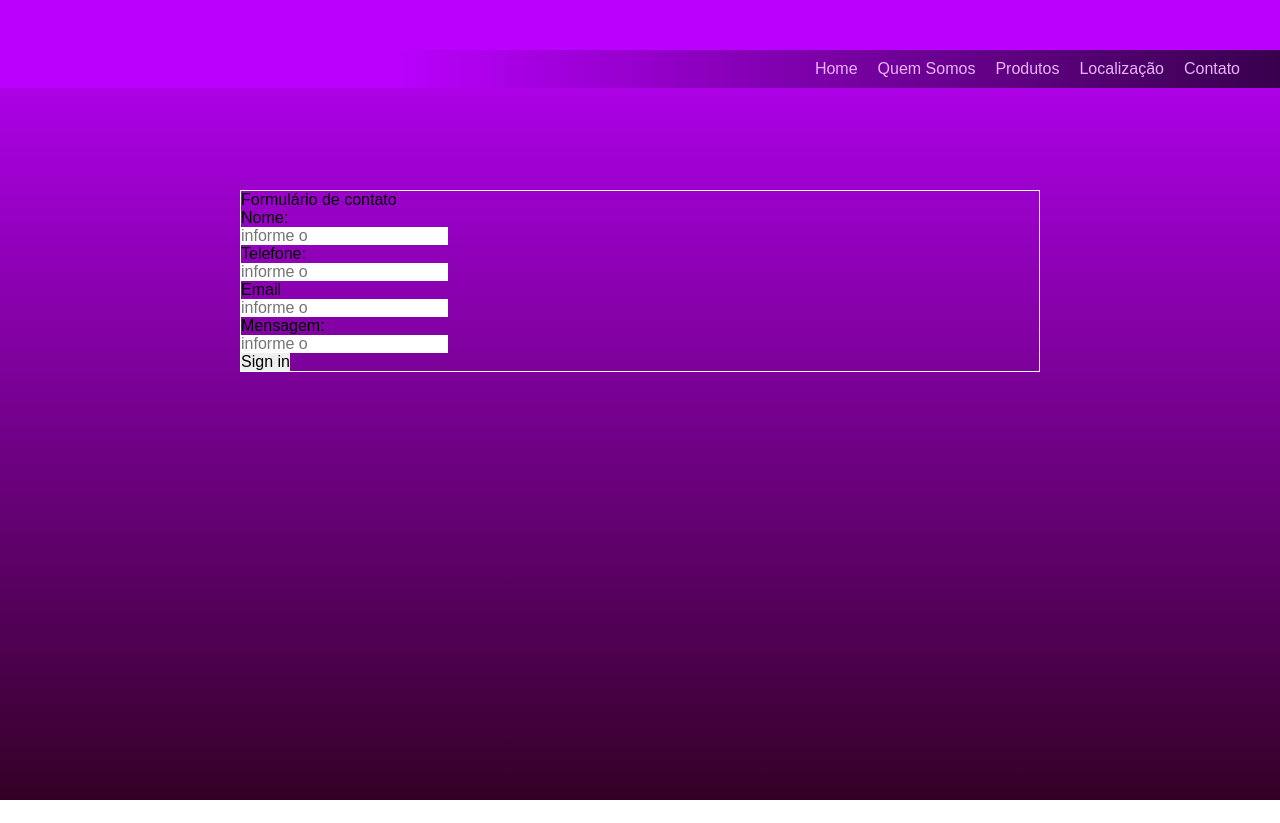
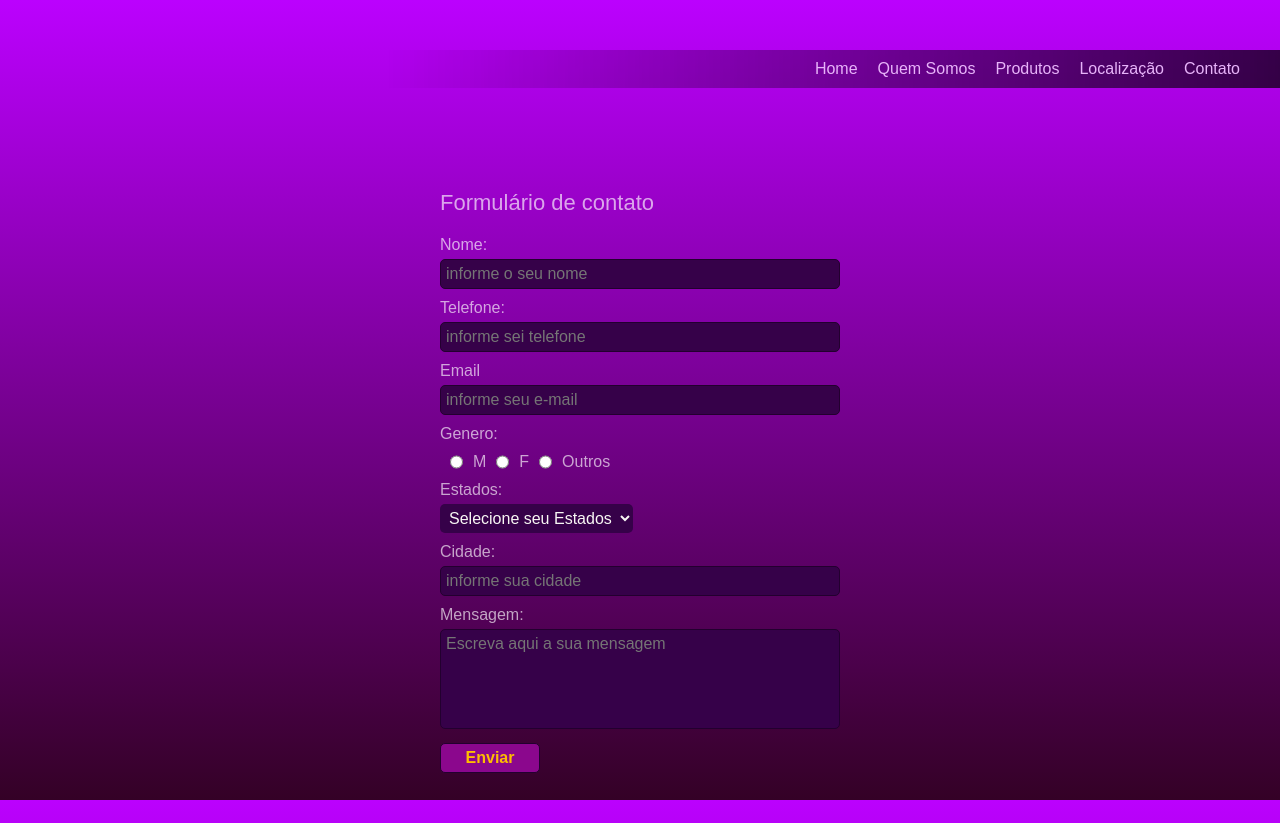
Before and after one commit to fernandodfweb/fernandodfweb.github.io, a plain HTML site: page contato.html in a window 1280 px wide. Before the commit the page ends 800 px from the top, so only its background shows below. Drawn offline with Linux system fonts and the light colour scheme.

Commit message:
Formulário de contato

```diff
--- a/contato.html
+++ b/contato.html
@@ -6,6 +6,7 @@
   <meta http-equiv="X-UA-Compatible" content="IE=edge">
   <meta name="viewport" content="width=device-width, initial-scale=1.0">
   <link rel="stylesheet" href="/css/semantica.css">
+
   <title>Curso Full Stack - Senac</title>
 </head>
 
@@ -29,26 +30,52 @@
 
     <div class="contato">
       <h1>Formulário de contato</h1>
-      <form>
+      <form action="" method="get">
         <div>
-          <label>Nome:</label>
+          <label for="nome">Nome:</label>
           <div>
-            <input type="text" name="nome" placeholder="informe o ">
+            <input type="text" name="nome" id="nome" placeholder="informe o seu nome " required>
           </div>
-          <label>Telefone:</label>
+          <label for="telefone">Telefone:</label>
           <div>
-            <input type="tel" name="telefone" placeholder="informe o ">
+            <input type="tel" name="telefone" id="telefone" placeholder="informe sei telefone " required>
           </div>
-          <label>Email</label>
+          <label for="email">Email</label>
           <div>
-            <input type="email" name="email" placeholder="informe o ">
+            <input type="email" name="email" id="email" placeholder="informe seu e-mail " required>
           </div>
+          <!-- ------- radio ---- -->
+          <span>Genero:</span>
+          <div class="genero">
+            <input type="radio" name="genero" id="m" value="m">
+            <label for="m">M</label>
+            <input type="radio" name="genero" id="f" value="f">
+            <label for="m">F</label>
+            <input type="radio" name="genero" id="o" value="o">
+            <label for="m">Outros</label>
+          </div>
+          <!-- ---- fim radio ---- -->
+
+          <span>Estados:</span>
+          <div>
+            <select name="estado" id="estado" aria-label="Default select example" required>
+              <option selected value="">Selecione seu Estados</option>
+              <option value="ba">Bahia</option>
+              <option value="se">Sergipe</option>
+              <option value="al">Alagoas</option>
+            </select>
+          </div>
+          <label for="cidade">Cidade:</label>
+          <div>
+            <input type="text" name="cidade" id="cidade" placeholder="informe sua cidade " required>
+          </div>
+
           <label>Mensagem:</label>
           <div>
-            <input type="text" name="" placeholder="informe o ">
+            <textarea name="mensagem" id="mensagem" placeholder="Escreva aqui a sua mensagem"></textarea>
           </div>
         </div>
-        <button type="submit" class="btn btn-primary">Sign in</button>
+        <button type="submit" value="enviar">Enviar</button>
       </form>
     </div>
 
--- a/css/semantica.css
+++ b/css/semantica.css
@@ -28,7 +28,7 @@ header {
   position: fixed;
   z-index: 999;
   top: 0px;
-  background: #bb01fe;
+  /* background: #bb01fe; */
   margin: 0px;
   padding: 0px;
 }
@@ -50,10 +50,8 @@ nav {
 }
 nav ul {
   background: linear-gradient(90deg, #00000000, rgb(1, 0, 1));
-
   display: flex;
   gap: 20px;
-
   list-style: none;
   align-items: flex-end;
   margin-top: 50px;
@@ -61,6 +59,7 @@ nav ul {
   justify-content: flex-end;
   padding: 10px 40px 10px 0;
 }
+
 nav ul li a {
   color: white;
   font-size: 16px;
@@ -70,12 +69,74 @@ nav ul li a {
 nav ul li a:hover {
   opacity: 0.5;
 }
+.contato h1 {
+  font-size: 22px;
+  margin-bottom: 20px;
+}
 .contato {
-  width: 800px;
-  border: 1px solid white;
+  width: 400px;
+  /* border: 1px solid white; */
   margin: 40px auto;
   position: relative;
+  color: rgba(255, 255, 255, 0.646);
 }
+.contato label {
+  /* margin-bottom: 20px;
+  padding-bottom: 30px; */
+}
+.contato input {
+  width: 100%;
+  background: #360149;
+  padding: 5px;
+  border: 1px solid #23002f;
+  border-radius: 5px;
+  margin: 5px 0px 10px 0px;
+  color: #f8f7f4;
+}
+.contato textarea {
+  width: 100%;
+  min-height: 100px;
+  background: #360149;
+  padding: 5px;
+  border: 1px solid #23002f;
+  border-radius: 5px;
+  margin: 5px 0px 10px 0px;
+  color: #f8f7f4;
+  resize: none;
+}
+.contato select {
+  /* width: 100%; */
+  background: #360149;
+  padding: 5px;
+  border-radius: 5px;
+  margin: 5px 0px 10px 0px;
+  color: #f8f7f4;
+}
+.contato button {
+  /* min-width: 300px; */
+  width: 100px;
+  color: #febe01;
+  background: #8b078d;
+  padding: 5px;
+  border: 1px solid #23002f;
+  border-radius: 5px;
+  margin-bottom: 10px;
+  font-weight: 700;
+}
+.genero {
+  display: flex;
+  justify-content: start;
+  margin: 10px 0px;
+}
+
+.genero input {
+  width: auto;
+  margin: 0 10px;
+}
+/* .contato span {
+  margin-bottom: 310px;
+} */
+
 .box {
   width: 950px;
   border: rgb(66, 66, 66) solid 1px;
```
